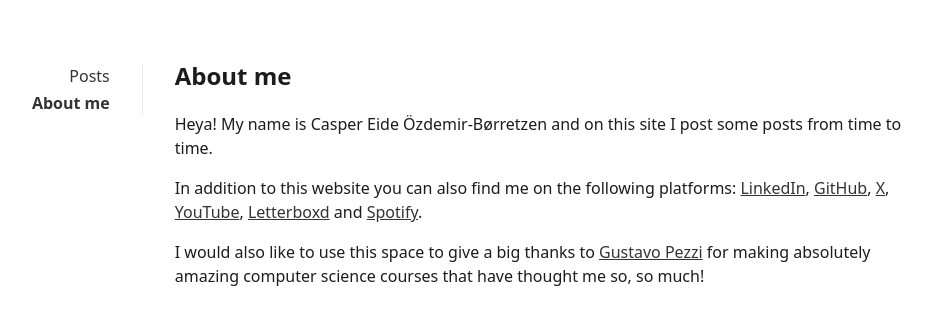
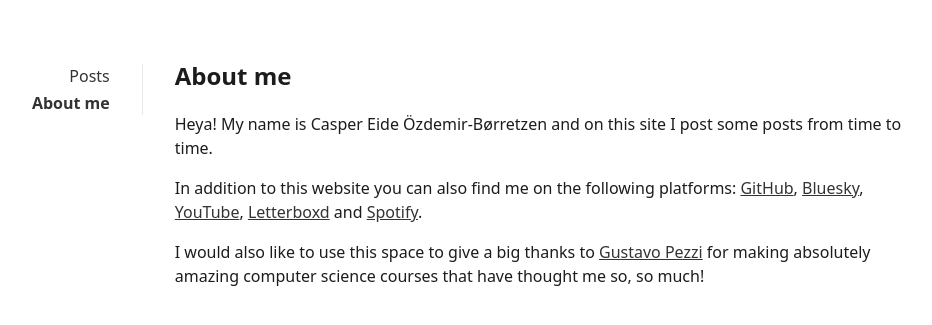
Before and after one commit to casper-borretzen/casper-borretzen.github.io, a Jekyll site: the page built from _pages/about.md, in a window 1280 px wide. Shown: the top 325 px of the page, without its empty margins (178-1110 px from the left). Built offline with Jekyll 4.4.1, drawn with Linux system fonts in a browser that asks for light colours.

Commit message:
about me edit

```diff
--- a/_pages/about.md
+++ b/_pages/about.md
@@ -6,6 +6,6 @@ title: About me
 Heya! My name is Casper Eide Özdemir-Børretzen and on this site I post some posts from time to time.
 
 In addition to this website you can also find me on the following platforms:
-[LinkedIn](https://linkedin.com/in/casper-borretzen){:target="_blank"}, [GitHub](https://github.com/casper-borretzen){:target="_blank"}, [X](https://x.com/CasperBorretzen){:target="_blank"}, [YouTube](https://youtube.com/@CasperBorretzen){:target="_blank"}, [Letterboxd](https://letterboxd.com/CasperBorretzen){:target="_blank"} and [Spotify](https://open.spotify.com/user/conditionkill){:target="_blank"}.
+[GitHub](https://github.com/casper-borretzen){:target="_blank"}, [Bluesky](https://casper-borretzen.bsky.social){:target="_blank"}, [YouTube](https://youtube.com/@CasperBorretzen){:target="_blank"}, [Letterboxd](https://letterboxd.com/CasperBorretzen){:target="_blank"} and [Spotify](https://open.spotify.com/user/conditionkill){:target="_blank"}.
 
 I would also like to use this space to give a big thanks to [Gustavo Pezzi](https://pikuma.com/){:target="_blank"} for making absolutely amazing computer science courses that have thought me so, so much!
```
